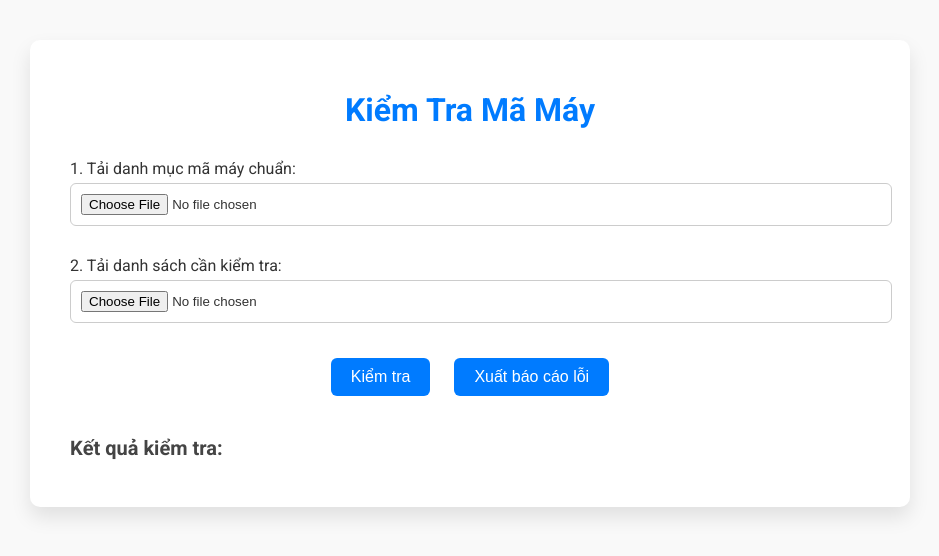
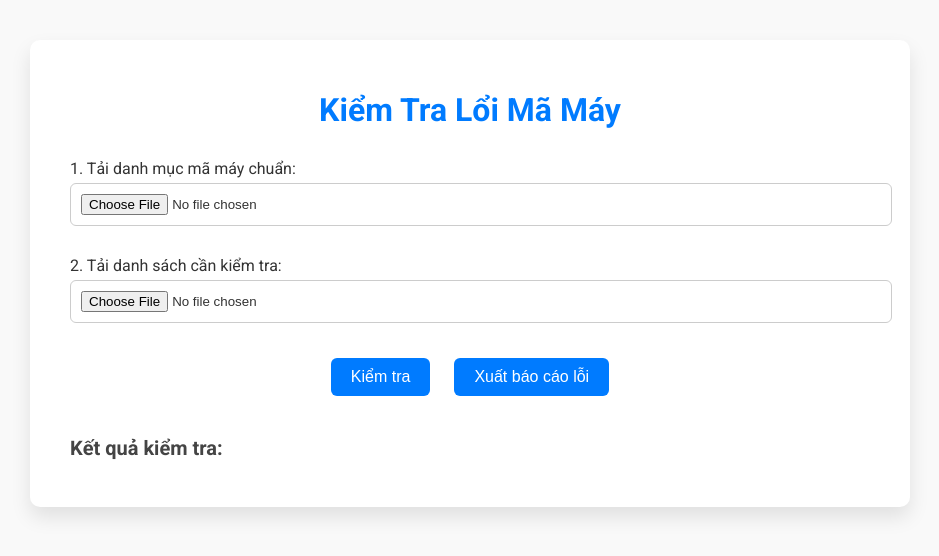
Before and after one commit to Nhut2025/kietraloibhyt, a plain HTML site: page index.html in a window 1280 px wide. Shown: the whole page, without its empty margins (170-1109 px from the left). Drawn offline with Linux system fonts and the light colour scheme.

Commit message:
Update index.html

```diff
--- a/index.html
+++ b/index.html
@@ -99,7 +99,7 @@
 </head>
 <body>
   <div class="container">
-    <h1>Kiểm Tra Mã Máy</h1>
+    <h1>Kiểm Tra Lổi Mã Máy</h1>
 
     <label>1. Tải danh mục mã máy chuẩn:</label>
     <input type="file" id="fileDanhMuc" />
```
